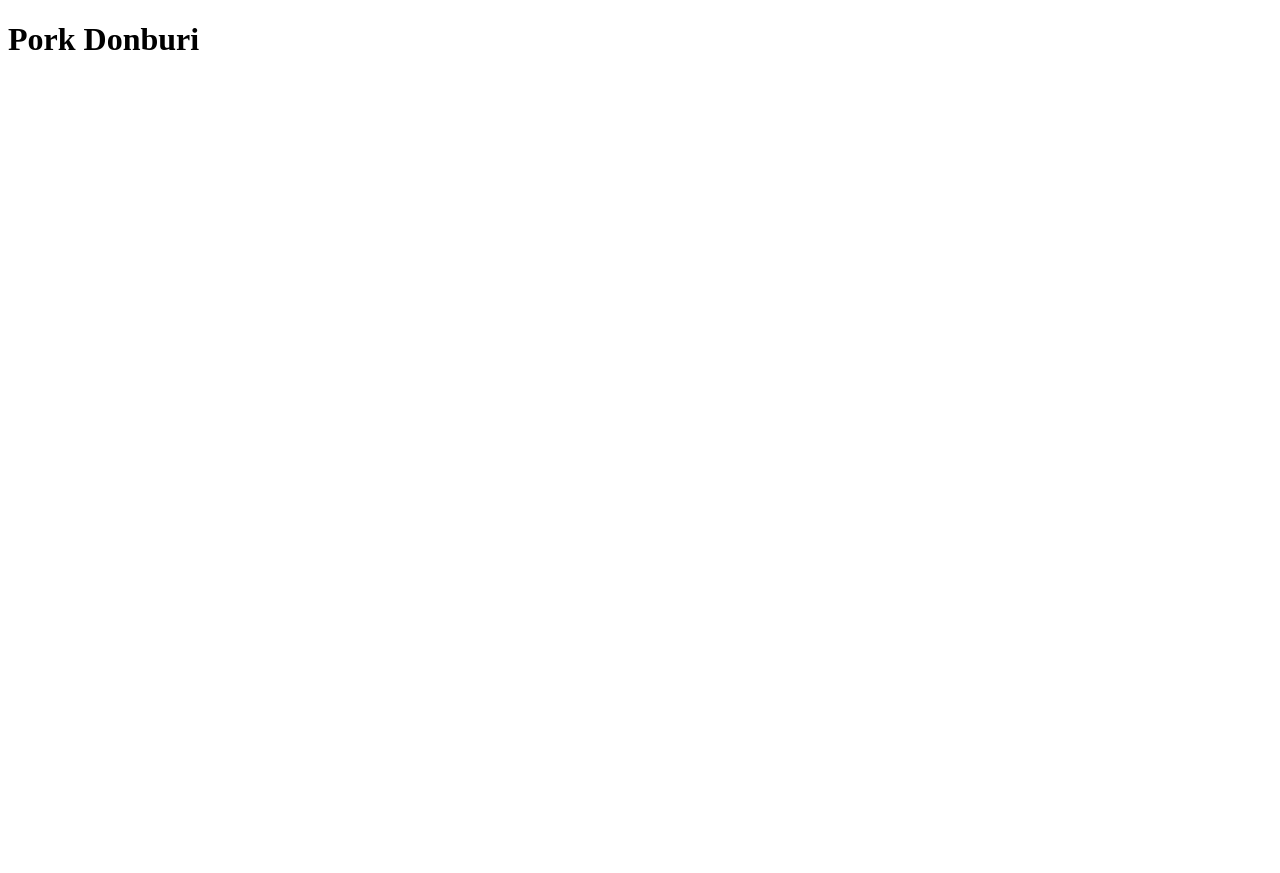
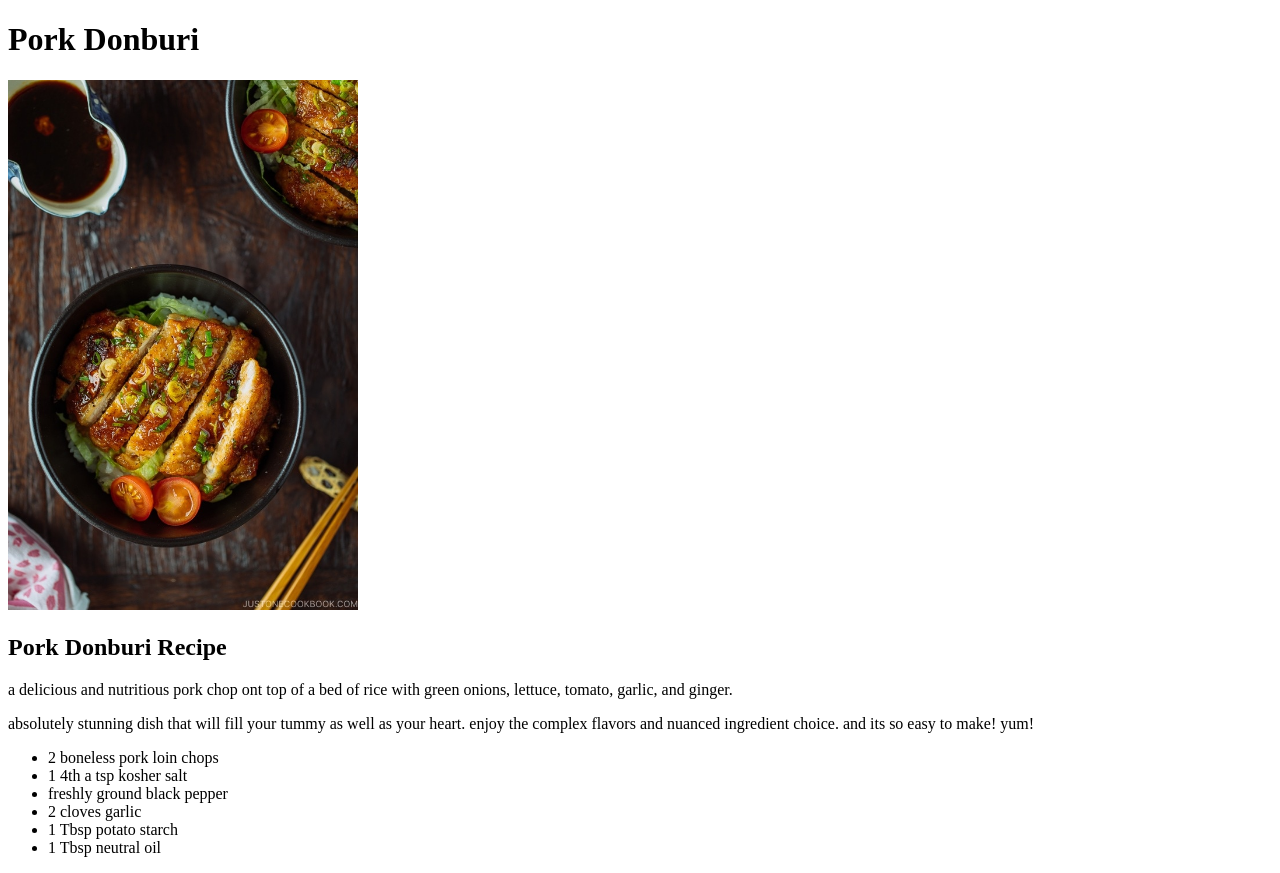
Before and after one commit to weebles99/odin-recipes, a plain HTML site: page recipes/pork-donburi.html in a window 1280 px wide. Before the commit the page ends 800 px from the top, so only its background shows below. Drawn offline with Linux system fonts and the light colour scheme.

Commit message:
Add new file and modify recipes/pork-donburi.html

```diff
--- a/recipes/pork-donburi.html
+++ b/recipes/pork-donburi.html
@@ -7,5 +7,19 @@
 </head>
 <body>
     <h1>Pork Donburi</h1>
+    <img src="/odin-recipes/recipes/img/pork-donburi.jpg" alt="Yummy Pork Donburi" width="350" height="530">
+    <h2>Pork Donburi Recipe</h2>
+    <p>a delicious and nutritious pork chop ont top of a bed of rice with green onions, lettuce, tomato, garlic, and ginger.</p>
+
+    <p>absolutely stunning dish that will fill your tummy as well as your heart. enjoy the complex flavors and nuanced ingredient choice. and its so easy to make! yum!</p>
+    <ul>
+        <li>2 boneless pork loin chops</li>
+        <li>1 4th a tsp kosher salt</li>
+        <li>freshly ground black pepper</li>
+        <li>2 cloves garlic</li>
+        <li>1 Tbsp potato starch</li>
+        <li>1 Tbsp neutral oil</li>
+    </ul>
+
 </body>
 </html>
```
Also changed, not shown: recipes/img/pork-donburi.jpg (added).
